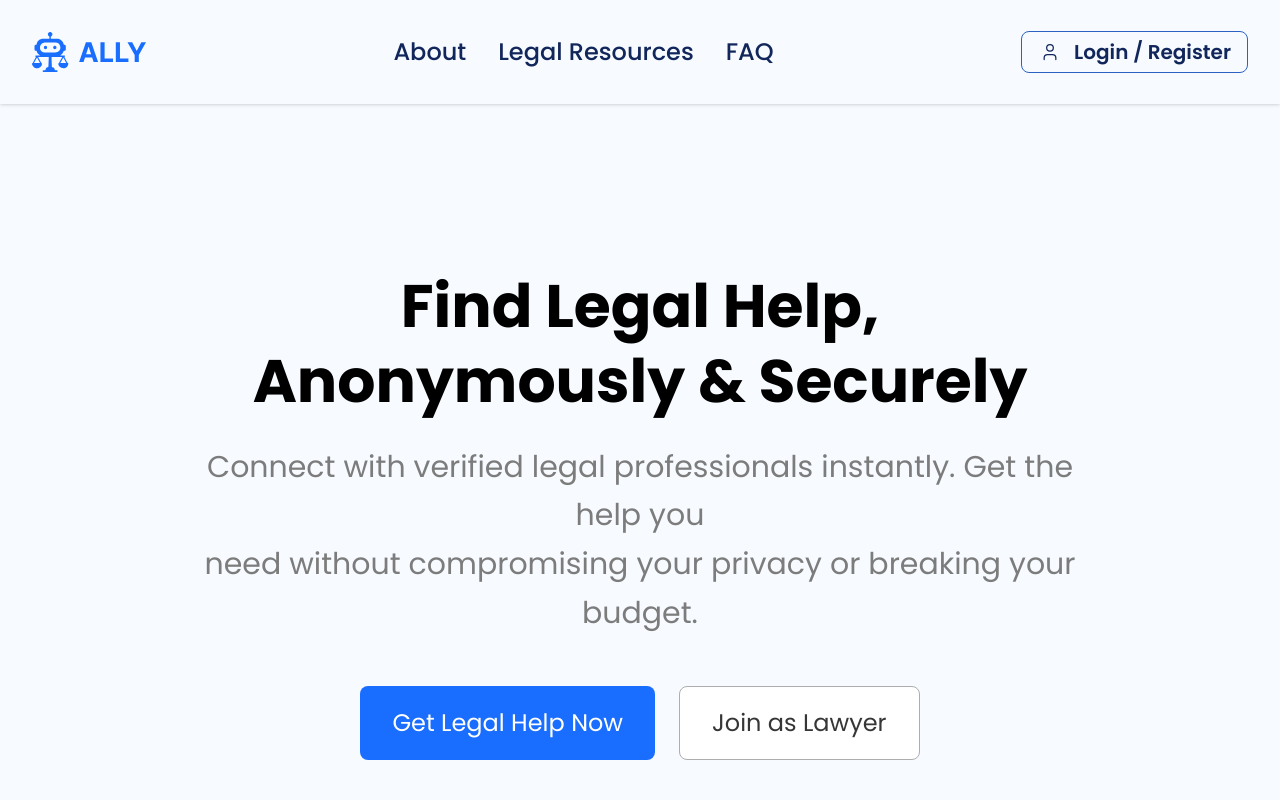
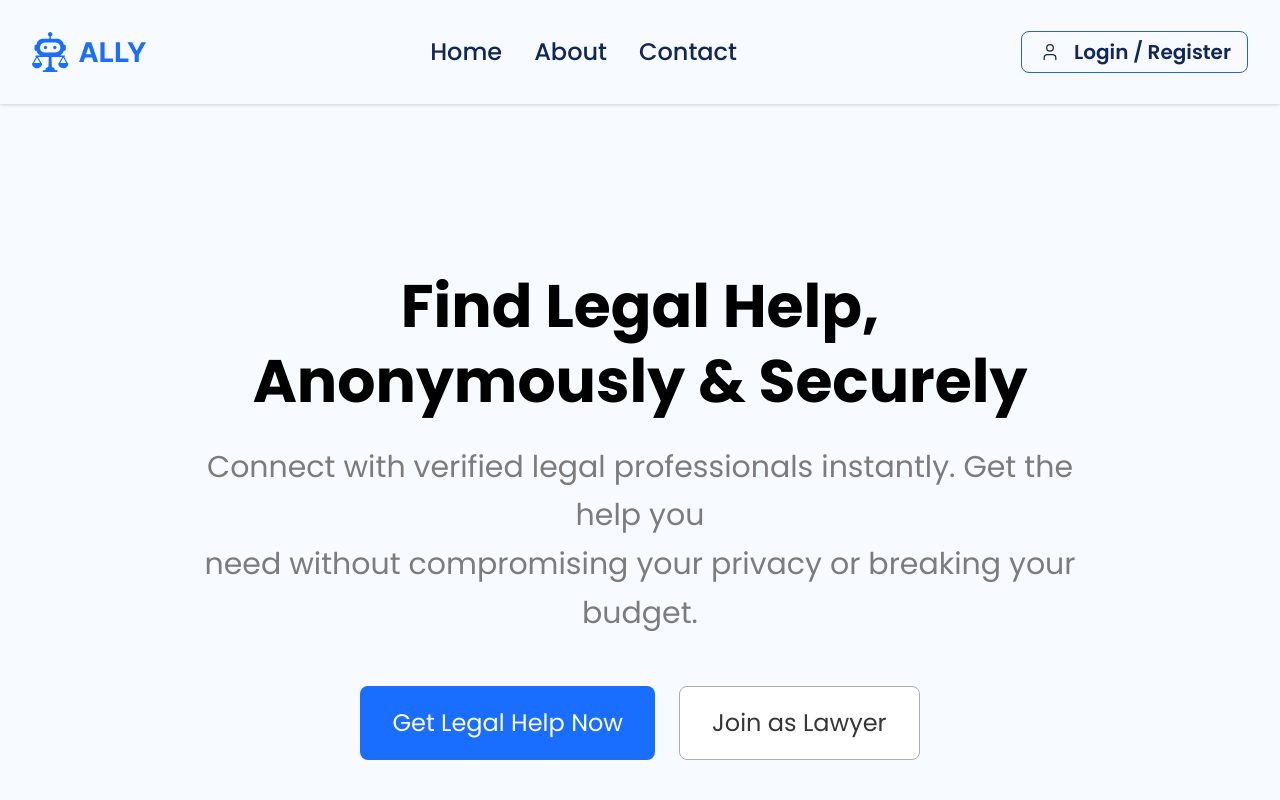
Before and after one commit to piolonrqz/Capstone-ALLY, a React (Vite) app in the folder ally-frontend/: page / in a window 1280 px wide. Shown: the top 800 px of the page. Built offline with nearby package versions, Linux system fonts and the light colour scheme.

Commit message:
fix navigation bar

```diff
--- a/ally-frontend/src/components/NavigationBar.jsx
+++ b/ally-frontend/src/components/NavigationBar.jsx
@@ -16,6 +16,15 @@ const NavigationBar = () => {
   const [userDetails, setUserDetails] = useState(null);
   const [isLoadingUser, setIsLoadingUser] = useState(false);
   const dropdownRef = useRef(null);
+
+  // Check if user is a lawyer
+  const isLawyer = authData?.accountType?.toLowerCase() === 'lawyer';
+
+  // Check if we're in lawyer profile/settings area
+  const isInLawyerArea = location.pathname.startsWith('/lawyer-') ||
+                        location.pathname === '/my-cases' ||
+                        location.pathname === '/appointments';
+
   // Fetch user details when logged in
   useEffect(() => {
     const getUserDetails = async () => {
@@ -52,7 +61,8 @@ const NavigationBar = () => {
     document.addEventListener('mousedown', handleClickOutside);
     return () => {
       document.removeEventListener('mousedown', handleClickOutside);
-    };  }, []);
+    };
+  }, []);
 
   // Don't show nav bar on specific routes
   if (shouldHideNavigation(location.pathname)) {
@@ -67,7 +77,7 @@ const NavigationBar = () => {
 
   const handleProfileSettings = () => {
     setIsDropdownOpen(false);
-    if (authData?.accountType?.toLowerCase() === 'lawyer') {
+    if (isLawyer) {
       navigate('/lawyer-profile');
     } else {
       navigate('/settings');
@@ -96,15 +106,18 @@ const NavigationBar = () => {
     }
     return 'U';
   };
+
   return (
     <nav className="fixed top-0 bg-[#F7FBFF] w-full h-[104px] px-8 flex justify-between items-center z-50" style={{boxShadow: '0px 0px 4px 0px rgba(0, 0, 0, 0.25)'}}>
       {/* Logo */}
       <Link to="/" className="flex items-center justify-center h-10">
         <img src="/ally_logo.svg" alt="ALLY Logo" className="w-[114px] h-10" />
       </Link>
+
       {/* Navigation Links */}
       <div className="flex items-center gap-8">
-        {isLoggedIn ? (
+        {isLoggedIn && isLawyer && isInLawyerArea ? (
+          // Links for lawyers when in lawyer area (profile settings, my cases, appointments)
           <>
             <Link
               to="/my-cases"
@@ -118,37 +131,38 @@ const NavigationBar = () => {
             >
               Appointment
             </Link>
-            {/* Lawyer Settings link, only for lawyers */}
             <Link
               to="/lawyer-settings"
               className="text-[#11265A] text-2xl font-medium hover:text-blue-600 transition-colors"
             >
               Settings
             </Link>
-          </> /* End fragment for logged-in links */
+          </>
         ) : (
+          // Default links for everyone (lawyers and clients when not in lawyer area)
           <>
             <Link
-              to="#"
+              to="/"
+              className="text-[#11265A] text-2xl font-medium hover:text-blue-600 transition-colors"
+            >
+              Home
+            </Link>
+            <Link
+              to="/about"
               className="text-[#11265A] text-2xl font-medium hover:text-blue-600 transition-colors"
             >
               About
             </Link>
             <Link
-              to="#"
+              to="/contact"
               className="text-[#11265A] text-2xl font-medium hover:text-blue-600 transition-colors"
             >
-              Legal Resources
-            </Link>
-            <Link
-              to="#"
-              className="text-[#11265A] text-2xl font-medium hover:text-blue-600 transition-colors"
-            >
-              FAQ
+              Contact
             </Link>
           </>
         )}
       </div>
+
       {/* Right Side Buttons */}
       <div className="flex items-center gap-3">
         {/* Login/Register or Profile Dropdown */}
@@ -174,6 +188,7 @@ const NavigationBar = () => {
                 </div>
                 <ChevronDown className={`w-5 h-5 text-[#11265A] transition-all duration-200 ${isDropdownOpen ? 'rotate-180' : ''}`} />
               </button>
+
               {/* Dropdown Menu */}
               {isDropdownOpen && (
                 <div className="absolute right-0 mt-3 w-56 bg-white rounded-xl shadow-xl border border-[#E8F2FF] py-2 z-50 backdrop-blur-sm">
```
Lines whose indentation alone changed are shown as unchanged.
